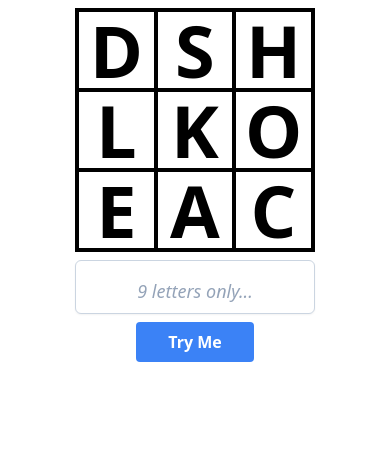
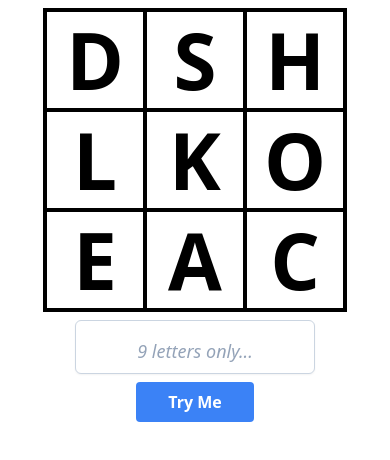
Before and after one commit to weaselsnak/edwargram, a website built with Parcel: page src/index.html in a window 390 px wide. Built offline with nearby package versions, Linux system fonts and the light colour scheme.

Commit message:
make more responsive: scale text

```diff
--- a/package.json
+++ b/package.json
@@ -3,6 +3,7 @@
   "version": "1.0.0",
   "description": "",
   "scripts": {
+    "start": "parcel src/index.html",
     "build": "rm -rf dist/* && parcel build src/index.html"
   },
   "keywords": [],
--- a/src/index.html
+++ b/src/index.html
@@ -9,19 +9,19 @@
     <table class="w-60 mx-auto my-2 border-collapse text-7xl font-semibold">
       <tbody>
         <tr>
-            <td class="border-4 text-center border-black w-20 h-20"></td>
-            <td class="border-4 text-center border-black w-20 h-20"></td>
-            <td class="border-4 text-center border-black w-20 h-20"></td>
+          <td class="border-4 border-black"><div class="m-2 w-[20vmin] text-[20vmin] text-center aspect-square"></div></td>
+          <td class="border-4 border-black"><div class="m-2 w-[20vmin] text-[20vmin] text-center aspect-square"></div></td>
+          <td class="border-4 border-black"><div class="m-2 w-[20vmin] text-[20vmin] text-center aspect-square"></div></td>
         </tr>
         <tr>
-            <td class="border-4 text-center border-black w-20 h-20"></td>
-            <td class="border-4 text-center border-black w-20 h-20"></td>
-            <td class="border-4 text-center border-black w-20 h-20"></td>
+          <td class="border-4 border-black"><div class="m-2 w-[20vmin] text-[20vmin] text-center aspect-square"></div></td>
+          <td class="border-4 border-black"><div class="m-2 w-[20vmin] text-[20vmin] text-center aspect-square"></div></td>
+          <td class="border-4 border-black"><div class="m-2 w-[20vmin] text-[20vmin] text-center aspect-square"></div></td>
         </tr>
         <tr>
-            <td class="border-4 text-center border-black w-20 h-20"></td>
-            <td class="border-4 text-center border-black w-20 h-20"></td>
-            <td class="border-4 text-center border-black w-20 h-20"></td>
+          <td class="border-4 border-black"><div class="m-2 w-[20vmin] text-[20vmin] text-center aspect-square"></div></td>
+          <td class="border-4 border-black"><div class="m-2 w-[20vmin] text-[20vmin] text-center aspect-square"></div></td>
+          <td class="border-4 border-black"><div class="m-2 w-[20vmin] text-[20vmin] text-center aspect-square"></div></td>
         </tr>
       </tbody>
     </table>
--- a/src/index.js
+++ b/src/index.js
@@ -6,7 +6,7 @@ function fillTable(word) {
     let count = 0;
     for (let i = 0; i < table.rows.length; i++) {
         for (let j= 0; j < table.rows[i].cells.length; j++) {
-            table.rows[i].cells[j].innerText = word[count];
+            table.rows[i].cells[j].firstChild.innerText = word[count];
             count ++;
         }
     }
```
Lines whose indentation alone changed are shown as unchanged.
